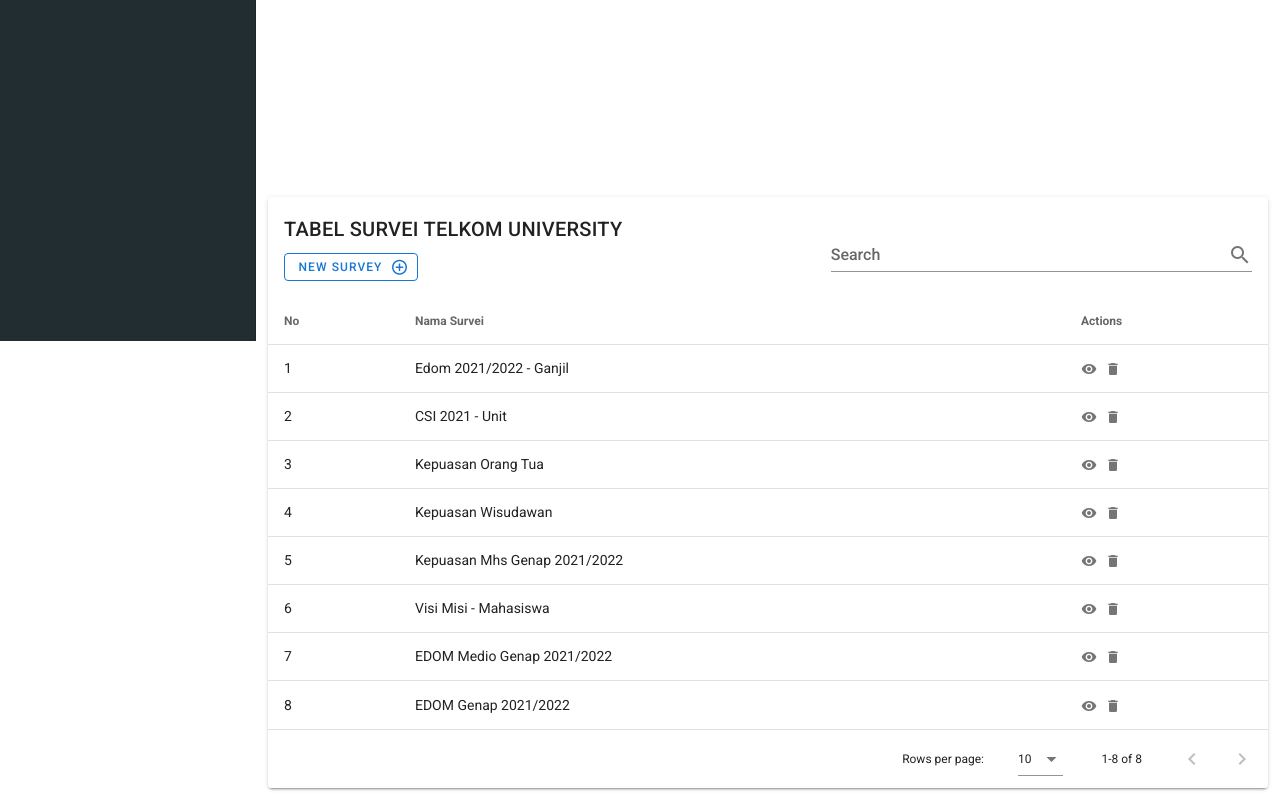
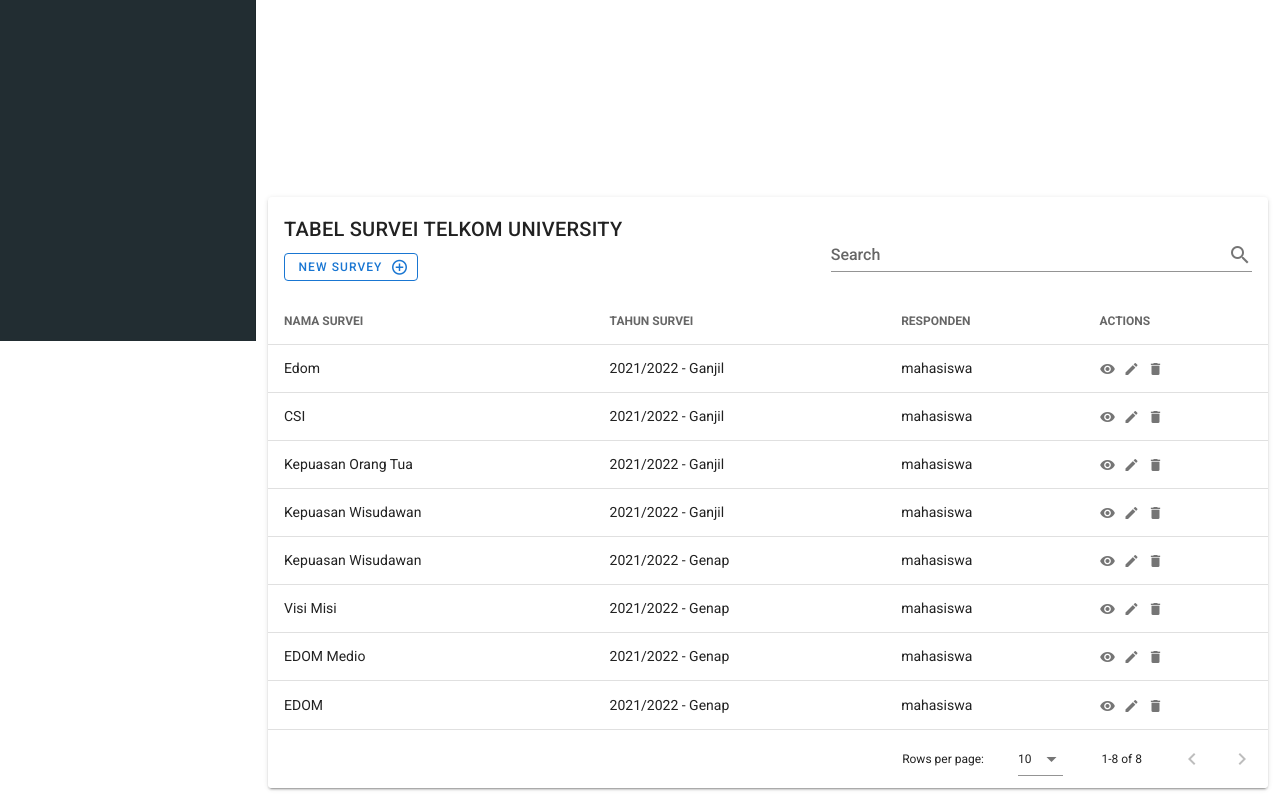
Before and after one commit to rezkyalfurqon/sai-board, a Vue app: page /home in a window 1280 px wide. Shown: the part 459-1259 px from the top of the page. Built offline with nearby package versions, Linux system fonts and the light colour scheme; a web font is replaced by a local one.

Commit message:
Edited Home

```diff
--- a/src/layout/PrivateLayout.vue
+++ b/src/layout/PrivateLayout.vue
@@ -10,7 +10,7 @@
       ></v-app-bar-nav-icon>
       <div class="d-flex align-center" @click="directHome">
         <LabelComponent
-          label="SAI-BOARD"
+          label="SURVEY BOARD"
           class="ml-2"
           fontFamily="Germania One"
           fontSize="25px"
--- a/src/pages/HomePage.vue
+++ b/src/pages/HomePage.vue
@@ -60,64 +60,11 @@
               </template>
               <v-card>
                 <v-card-title class="primary white--text">
-                  <span class="text-h5"
-                    >Add New Survey SAI - Telkom University</span
-                  >
+                  <span class="text-h5">{{ formTitle }}</span>
                 </v-card-title>
                 <v-card-text>
                   <v-container>
                     <v-row>
-                      <!-- <div class="myFontSubtitle text-h7 text--primary">
-                        Nama Survei<span class="red--text">*</span>
-                      </div>
-                      <v-col cols="12">
-                        <v-text-field
-                          label="Nama Survei"
-                          dense
-                          hide-details
-                          solo
-                        ></v-text-field>
-                        <small class="red--text"
-                          >Contoh : Edom / CSI / Kepuasan Orang Tua</small
-                        >
-                      </v-col>
-                      <div class="myFontSubtitle text-h7 text--primary">
-                        Tahun Survei <span class="red--text">*</span>
-                      </div>
-                      <v-col cols="12">
-                        <v-text-field
-                          label="Tahun"
-                          dense
-                          hide-details
-                          solo
-                        ></v-text-field>
-                        <small class="red--text"
-                          >Contoh : 2021/2022 - Ganjil</small
-                        >
-                      </v-col>
-                      <div class="myFontSubtitle text-h7 text--primary">
-                        Responden <span class="red--text">*</span>
-                      </div>
-                      <v-col cols="12">
-                        <v-select
-                          :items="responden"
-                          label="Solo field"
-                          dense
-                          solo
-                        ></v-select>
-                      </v-col>
-                      <div class="myFontSubtitle text-h7 text--primary">
-                        Link Survei<span class="red--text">*</span>
-                      </div>
-                      <v-col cols="12">
-                        <v-text-field
-                          label="Link Survei"
-                          dense
-                          hide-details
-                          solo
-                        ></v-text-field>
-                      </v-col> -->
-
                       <v-col cols="2">
                         <div class="myFontSubtitle text-h7 text--primary">
                           Nama Survei<span class="red--text">*</span>
@@ -125,14 +72,14 @@
                       </v-col>
                       <v-col cols="10">
                         <v-text-field
+                          v-model="editedItem.namaSurvei"
                           label="Nama Survei"
                           dense
                           hide-details
                           solo
+                          required
                         ></v-text-field>
-                        <small class="red--text"
-                          >Contoh : Edom / CSI / Kepuasan Orang Tua</small
-                        >
+                        <small>Contoh : Edom / CSI / Kepuasan Orang Tua</small>
                       </v-col>
                       <v-col cols="2">
                         <div class="myFontSubtitle text-h7 text--primary">
@@ -141,14 +88,13 @@
                       </v-col>
                       <v-col cols="10">
                         <v-text-field
+                          v-model="editedItem.tahunsurvei"
                           label="Tahun"
                           dense
                           hide-details
                           solo
                         ></v-text-field>
-                        <small class="red--text"
-                          >Contoh : 2021/2022 - Ganjil</small
-                        >
+                        <small>Contoh : 2021/2022 - Ganjil</small>
                       </v-col>
                       <v-col cols="2">
                         <div class="myFontSubtitle text-h7 text--primary">
@@ -157,6 +103,7 @@
                       </v-col>
                       <v-col cols="10">
                         <v-select
+                          v-model="editedItem.responden"
                           :items="responden"
                           label="Responden"
                           dense
@@ -170,53 +117,21 @@
                       </v-col>
                       <v-col cols="10">
                         <v-text-field
+                          v-model="editedItem.linkLaporan"
                           label="Link Survei"
                           dense
                           hide-details
                           solo
                         ></v-text-field>
                       </v-col>
-
-                      <!-- <v-col cols="12">
-                        <div class="black--text ma-0">Nama Survei</div>
-                        <v-text-field
-                          hide-details
-                          label="Nama Survei*"
-                          required
-                          outlined
-                          dense
-                        ></v-text-field>
-                      </v-col>
-                      <v-col cols="12">
-                        <v-text-field
-                          hide-details
-                          label="Tahun Survei*"
-                          required
-                          outlined
-                          dense
-                          solo
-                        ></v-text-field>
-                        <div class="red--text ma-0">
-                          Contoh : 2021/2022 - Ganjil
-                        </div>
-                      </v-col>
-                      <v-col cols="12">
-                        <v-text-field
-                          hide-details
-                          label="Link Survei*"
-                          required
-                          outlined
-                          dense
-                        ></v-text-field>
-                      </v-col> -->
                     </v-row>
                   </v-container>
                   <small class="red--text">*wajib di isi</small>
                 </v-card-text>
                 <v-card-actions>
                   <v-spacer></v-spacer>
-                  <v-btn color="error" @click="dialog = false"> Close </v-btn>
-                  <v-btn color="primary" @click="dialog = false"> Save </v-btn>
+                  <v-btn color="error" @click="close"> Close </v-btn>
+                  <v-btn color="primary" @click="save"> Save </v-btn>
                 </v-card-actions>
               </v-card>
             </v-dialog>
@@ -256,6 +171,9 @@
         </template>
         <template v-slot:[`item.actions`]="{ item }">
           <v-icon small class="mr-2" @click="viewItem(item)"> mdi-eye </v-icon>
+          <v-icon small class="mr-2" @click="editItem(item)">
+            mdi-pencil
+          </v-icon>
           <v-icon small @click="deleteItem(item)"> mdi-delete </v-icon>
         </template>
       </v-data-table>
@@ -351,26 +269,24 @@
       dialog: false,
       dialogDelete: false,
       headers: [
-        {
-          text: "No",
-          align: "start",
-          sortable: false,
-          value: "nomor",
-        },
-        { text: "Nama Survei", value: "namaSurvei" },
-        { text: "Actions", value: "actions", sortable: false },
+        { text: "NAMA SURVEI", align: "start", value: "namaSurvei" },
+        { text: "TAHUN SURVEI", value: "tahunsurvei" },
+        { text: "RESPONDEN", value: "responden", sortable: false },
+        { text: "ACTIONS", value: "actions", sortable: false },
       ],
       tableHome: [],
       editedIndex: -1,
       editedItem: {
-        nomor: "",
         namaSurvei: "",
-        linkLaporan: null,
+        tahunsurvei: "",
+        responden: "",
+        linkLaporan: "",
       },
       defaultItem: {
-        nomor: "",
         namaSurvei: "",
-        linkLaporan: null,
+        tahunsurvei: "",
+        responden: "",
+        linkLaporan: "",
       },
       responden: ["Mahasiswa", "Wisudawan", "Pegawai", "Mitra", "Orang Tua"],
     };
@@ -378,7 +294,9 @@
 
   computed: {
     formTitle() {
-      return this.editedIndex === -1 ? "Input Data" : "Edit Data";
+      return this.editedIndex === -1
+        ? "Add New Survey SAI - Telkom University"
+        : "Edit Survey SAI - Telkom University";
     },
   },
 
@@ -394,71 +312,75 @@
   created() {
     this.initialize();
   },
-  computed: {
-    formTitle() {
-      return this.editedIndex === -1 ? "Input Data" : "Edit Data";
-    },
-  },
 
   methods: {
     initialize() {
       this.tableHome = [
         {
-          nomor: 1,
-          namaSurvei: "Edom 2021/2022 - Ganjil ",
+          namaSurvei: "Edom",
+          tahunsurvei: "2021/2022 - Ganjil",
+          responden: "mahasiswa",
           linkLaporan:
             "https://telkomuniversityofficial-my.sharepoint.com/:b:/r/personal/sai_365_telkomuniversity_ac_id/Documents/LAPORAN%20LAPORAN%20SAI%20DI%20WEB/SURVEI/EDOM/2021-2022/LAPORAN%20EDOM%20GANJIL%202021%202022.pdf?csf=1&web=1&e=L3x3V1",
         },
         {
-          nomor: 2,
-          namaSurvei: "CSI 2021 - Unit",
+          namaSurvei: "CSI",
+          tahunsurvei: "2021/2022 - Ganjil",
+          responden: "mahasiswa",
           linkLaporan:
             "https://drive.google.com/file/d/1C6752pV3yAmmUGWt_89g_YcoUdRXCmZq/view",
         },
         {
-          nomor: 3,
           namaSurvei: "Kepuasan Orang Tua",
+          tahunsurvei: "2021/2022 - Ganjil",
+          responden: "mahasiswa",
           linkLaporan:
             "https://drive.google.com/file/d/1C6752pV3yAmmUGWt_89g_YcoUdRXCmZq/view",
         },
         {
-          nomor: 4,
           namaSurvei: "Kepuasan Wisudawan",
+          tahunsurvei: "2021/2022 - Ganjil",
+          responden: "mahasiswa",
           linkLaporan:
             "https://drive.google.com/file/d/1C6752pV3yAmmUGWt_89g_YcoUdRXCmZq/view",
         },
         {
-          nomor: 5,
-          namaSurvei: "Kepuasan Mhs Genap 2021/2022",
+          namaSurvei: "Kepuasan Wisudawan",
+          tahunsurvei: "2021/2022 - Genap",
+          responden: "mahasiswa",
           linkLaporan:
             "https://drive.google.com/file/d/1C6752pV3yAmmUGWt_89g_YcoUdRXCmZq/view",
         },
         {
-          nomor: 6,
-          namaSurvei: "Visi Misi - Mahasiswa",
+          namaSurvei: "Visi Misi",
+          tahunsurvei: "2021/2022 - Genap",
+          responden: "mahasiswa",
           linkLaporan:
             "https://drive.google.com/file/d/1C6752pV3yAmmUGWt_89g_YcoUdRXCmZq/view",
         },
         {
-          nomor: 7,
-          namaSurvei: "EDOM Medio Genap 2021/2022",
+          namaSurvei: "EDOM Medio",
+          tahunsurvei: "2021/2022 - Genap",
+          responden: "mahasiswa",
           linkLaporan:
             "https://drive.google.com/file/d/1C6752pV3yAmmUGWt_89g_YcoUdRXCmZq/view",
         },
         {
-          nomor: 8,
-          namaSurvei: "EDOM Genap 2021/2022",
+          namaSurvei: "EDOM",
+          tahunsurvei: "2021/2022 - Genap",
+          responden: "mahasiswa",
           linkLaporan:
             "https://telkomuniversityofficial-my.sharepoint.com/personal/sai_365_telkomuniversity_ac_id/_layouts/15/onedrive.aspx?id=%2Fpersonal%2Fsai%5F365%5Ftelkomuniversity%5Fac%5Fid%2FDocuments%2FLAPORAN%20LAPORAN%20SAI%20DI%20WEB%2FSURVEI%2FEDOM%2F2021%2D2022%2FLAPORAN%20EDOM%20GENAP%202021%202022%2Epdf&parent=%2Fpersonal%2Fsai%5F365%5Ftelkomuniversity%5Fac%5Fid%2FDocuments%2FLAPORAN%20LAPORAN%20SAI%20DI%20WEB%2FSURVEI%2FEDOM%2F2021%2D2022&ga=1",
         },
       ];
     },
     viewItem(item) {
-      // this.editedIndex = this.tableHome.indexOf(item);
-      // this.editedItem = Object.assign({}, item);
-      // this.dialog = true;
-
       window.location.href = item.linkLaporan || "";
+    },
+    editItem(item) {
+      this.editedIndex = this.tableHome.indexOf(item);
+      this.editedItem = Object.assign({}, item);
+      this.dialog = true;
     },
 
     deleteItem(item) {
--- a/src/pages/Login.vue
+++ b/src/pages/Login.vue
@@ -13,7 +13,7 @@
             />
           </div>
           <label class="text-center FontTitle" style="color: #b6252a">
-            SAI<span class="FontTitle" style="color: #55565b">-BOARD</span>
+            SURVEY<span class="FontTitle" style="color: #55565b">-BOARD</span>
           </label>
         </div>
       </v-col>
@@ -25,7 +25,7 @@
           <header class="text-center">
             <h1 class="text-center FontHeader">
               HELLO ! WELCOME TO <br />
-              SAI DASHBOARD
+              SURVEY DASHBOARD
             </h1>
             <p class="FontSubHeader">Silahkan Login dengan Akun SSO Anda</p>
           </header>
```
